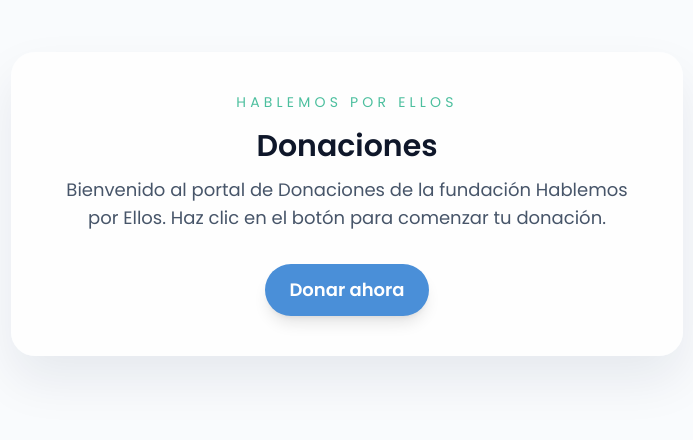
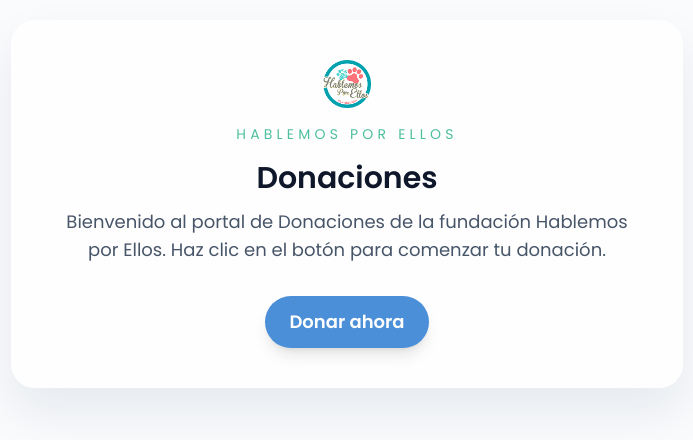
Before and after one commit to Hablemos-Por-Ellos/Hablemos_por_ellos_cobros, a Next.js app: page / in a window 1280 px wide. Shown: the part 196-636 px from the top of the page, without its empty margins (293-986 px from the left). Built offline with nearby package versions, Linux system fonts and the light colour scheme.

Commit message:
Refactor logo implementation to use Next.js Image component for optimized loading

```diff
--- a/src/app/mantenimiento/page.tsx
+++ b/src/app/mantenimiento/page.tsx
@@ -1,4 +1,5 @@
 import type { Metadata } from "next";
+import Image from "next/image";
 
 export const metadata: Metadata = {
   title: "Sitio en mantenimiento | Hablemos por Ellos",
@@ -9,10 +10,13 @@
     <main className="flex min-h-screen items-center justify-center px-4 py-16">
       <div className="max-w-xl rounded-3xl bg-white/90 p-10 text-center shadow-card">
         <div className="mb-4 flex items-center justify-center gap-2">
-          <img
+          <Image
             src="/hpe-logo.png"
             alt="Hablemos por Ellos"
+            width={64}
+            height={64}
             className="h-12 w-12"
+            priority
           />
         </div>
         <p className="text-sm uppercase tracking-[0.3em] text-foundation-green">Hablemos por Ellos</p>
--- a/src/app/page.tsx
+++ b/src/app/page.tsx
@@ -1,9 +1,20 @@
+import Image from "next/image";
 import Link from "next/link";
 
 export default function HomePage() {
   return (
     <main className="flex min-h-screen items-center justify-center px-4 py-16">
       <div className="max-w-2xl rounded-3xl bg-white/80 p-10 text-center shadow-card">
+        <div className="mb-4 flex items-center justify-center">
+          <Image
+            src="/hpe-logo.png"
+            alt="Hablemos por Ellos"
+            width={64}
+            height={64}
+            className="h-12 w-12"
+            priority
+          />
+        </div>
         <p className="text-sm uppercase tracking-[0.3em] text-foundation-green">Hablemos por Ellos</p>
         <h1 className="mt-4 text-3xl font-semibold text-slate-900">
           Donaciones
--- a/src/components/donate/donor-form-step.tsx
+++ b/src/components/donate/donor-form-step.tsx
@@ -155,12 +155,12 @@
             <span className="leading-snug">Tu aporte se transforma en alimento, rescates y atención veterinaria.</span>
           </div>
         </div>
-        <div className="flex items-center gap-3 rounded-2xl border border-foundation-blue/20 bg-foundation-cream px-4 py-3">
+        <div className="flex items-center gap-3 rounded-2xl border border-foundation-warm/45 bg-foundation-warm/10 px-4 py-3 ring-1 ring-foundation-warm/25">
           <input
             id="isRecurring"
             name="isRecurring"
             type="checkbox"
-            className="h-5 w-5 rounded border-slate-300 text-foundation-blue focus:ring-foundation-blue"
+            className="h-5 w-5 rounded border-slate-300 text-foundation-warm focus:ring-foundation-warm"
             checked={values.isRecurring}
             onChange={(event) => handleFieldChange("isRecurring", event.target.checked)}
           />
@@ -169,7 +169,7 @@
               Activar cobro mensual automático
             </label>
             <p className="text-sm text-slate-600">Desmarca si solo quieres un cobro único.</p>
-            <div className="mt-2 flex items-start gap-2 rounded-2xl border border-foundation-warm/30 bg-foundation-warm/15 px-3 py-2 text-sm text-slate-800">
+            <div className="mt-2 flex items-start gap-2 rounded-2xl border border-foundation-warm/70 bg-foundation-warm/25 px-3 py-2 text-sm text-slate-900">
               <span role="img" aria-label="Alerta" className="text-base text-foundation-warm">
                 ⚠️
               </span>
--- a/src/components/donate/foundation-header.tsx
+++ b/src/components/donate/foundation-header.tsx
@@ -1,12 +1,10 @@
+import Image from "next/image";
+
 export function FoundationHeader() {
   return (
     <header className="flex flex-col items-center gap-3 text-center sm:gap-4">
       <div className="inline-flex items-center gap-2 rounded-full bg-white/70 px-4 py-2 text-sm font-medium text-foundation-blue shadow-sm">
-        <img
-          src="/hpe-logo.png"
-          alt="Hablemos por Ellos"
-          className="h-6 w-6"
-        />
+        <LogoMark />
         <span>Fundación Hablemos por Ellos</span>
         <span className="text-base" aria-hidden="true">🐾</span>
       </div>
@@ -20,3 +18,15 @@
     </header>
   );
 }
+
+function LogoMark() {
+  return (
+    <Image
+      src="/hpe-logo.png"
+      alt="Hablemos por Ellos"
+      width={24}
+      height={24}
+      className="h-6 w-6"
+    />
+  );
+}
```
